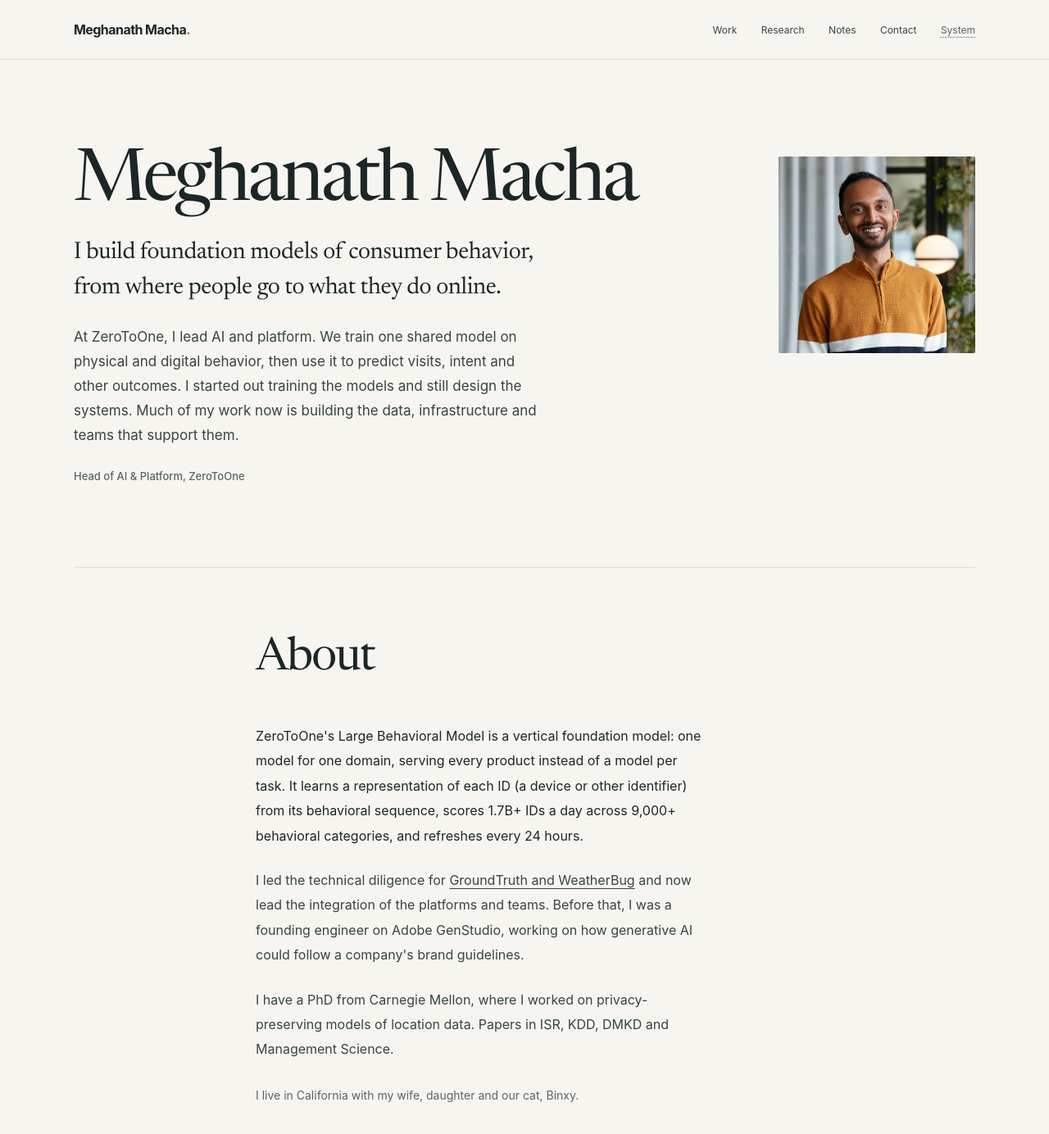
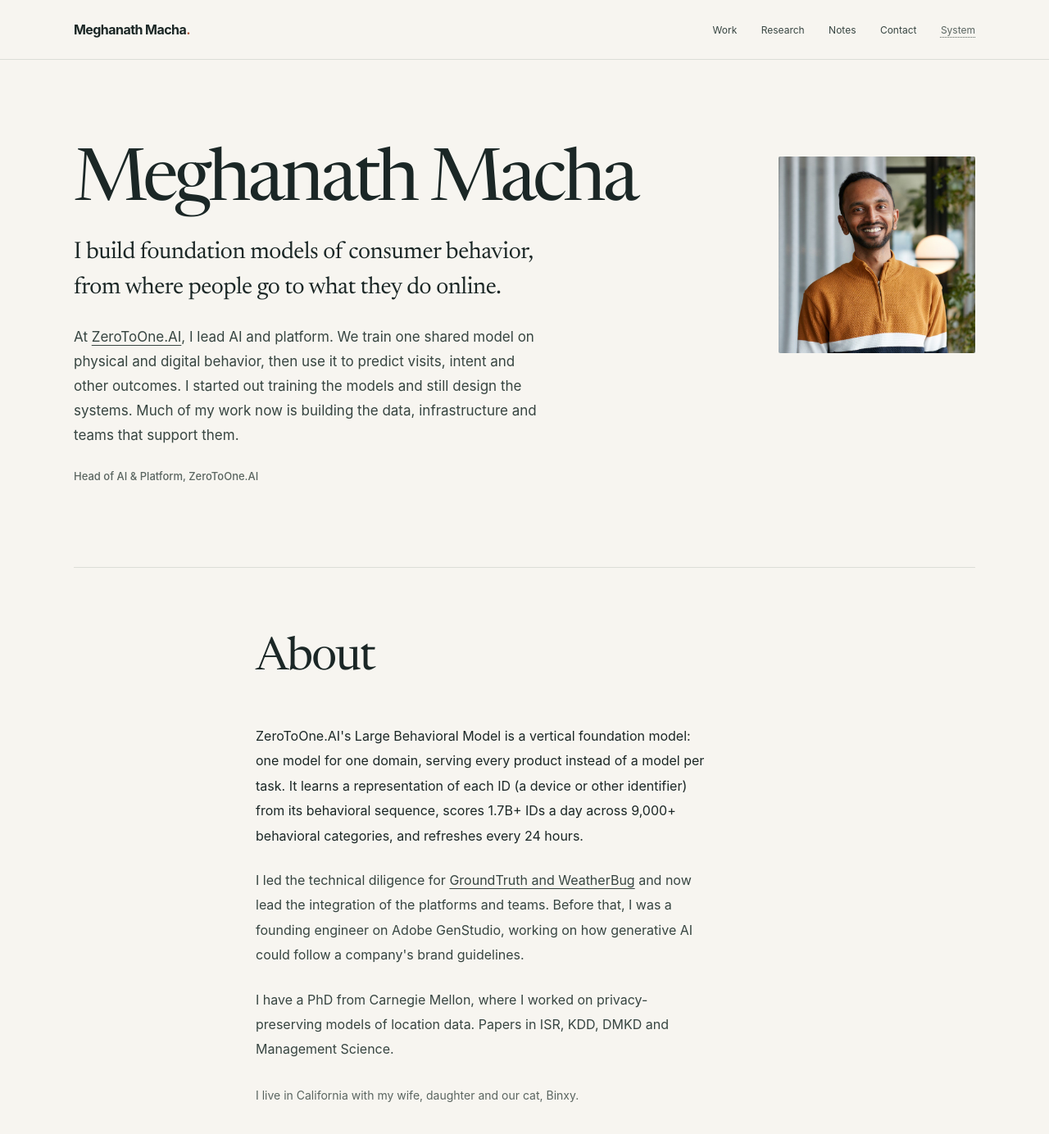
Before and after one commit to mmacha/mmacha.github.io, a Jekyll site: the page built from index.html, in a window 1280 px wide and 1400 px high. Shown: the top 1384 px of the window at 82% size. Built offline with Jekyll 4.4.1, drawn with Linux system fonts in a browser that asks for light colours; some of the changed text lies outside the part shown.

Commit message:
Name the company ZeroToOne.AI and link it from the hero
Co-Authored-By: Claude Fable 5.1 <noreply@anthropic.com>

```diff
--- a/_layouts/default.html
+++ b/_layouts/default.html
@@ -10,7 +10,7 @@
   {%- if page.date -%}{%- assign og_type = 'article' -%}{%- else -%}{%- assign og_type = 'website' -%}{%- endif -%}
 {%- else -%}
   {%- assign doc_title = page.title | default: site.title -%}
-  {%- assign doc_desc = page.description | default: 'Meghanath Macha, Head of AI & Platform at ZeroToOne.' -%}
+  {%- assign doc_desc = page.description | default: 'Meghanath Macha, Head of AI & Platform at ZeroToOne.AI.' -%}
   {%- assign share_title = doc_title -%}
   {%- assign share_desc = page.og_description | default: doc_desc -%}
   {%- assign og_type = page.og_type | default: 'website' -%}
@@ -109,7 +109,7 @@
       "https://bsky.app/profile/hereismacha.bsky.social",
       "https://blog.platform.zerotoone.ai/"
     ],
-    "description": "Head of AI & Platform at ZeroToOne. Builds vertical foundation models of consumer behavior and the ML platforms that serve them."
+    "description": "Head of AI & Platform at ZeroToOne.AI. Builds vertical foundation models of consumer behavior and the ML platforms that serve them."
   }
   </script>
 {%- if page.url == '/' or page.url == '/index.html' %}
--- a/index.html
+++ b/index.html
@@ -1,7 +1,7 @@
 ---
 layout: default
 title: "Meghanath Macha | AI & Platform"
-description: "Meghanath Macha builds vertical foundation models of consumer behavior and the ML platforms that serve them. Head of AI & Platform at ZeroToOne."
+description: "Meghanath Macha builds vertical foundation models of consumer behavior and the ML platforms that serve them. Head of AI & Platform at ZeroToOne.AI."
 og_description: "I build foundation models of consumer behavior, from where people go to what they do online."
 og_type: profile
 ---
@@ -11,9 +11,9 @@ og_type: profile
         <h1 id="hero-title">Meghanath Macha</h1>
         <div class="hero-copy">
           <p class="hero-lead">I build foundation models of consumer behavior, from where people go to what they do online.</p>
-          <p class="hero-second">At ZeroToOne, I lead AI and platform. We train one shared model on physical and digital behavior, then use it to predict visits, intent and other outcomes. I started out training the models and still design the systems. Much of my work now is building the data, infrastructure and teams that support them.</p>
+          <p class="hero-second">At <a href="https://www.zerotoone.ai/" target="_blank" rel="noopener noreferrer">ZeroToOne.AI</a>, I lead AI and platform. We train one shared model on physical and digital behavior, then use it to predict visits, intent and other outcomes. I started out training the models and still design the systems. Much of my work now is building the data, infrastructure and teams that support them.</p>
         </div>
-        <p class="role">Head of AI &amp; Platform, ZeroToOne</p>
+        <p class="role">Head of AI &amp; Platform, ZeroToOne.AI</p>
       </div>
       <img class="portrait" src="/images/macha.jpg" alt="Meghanath Macha" width="800" height="800" loading="eager" fetchpriority="high">
     </div>
@@ -22,7 +22,7 @@ og_type: profile
   <section id="about" class="section wrap" aria-labelledby="about-title">
     <div class="section-head"><div></div><div><h2 id="about-title">About</h2></div></div>
     <div class="two-col"><div></div><div class="bio-content">
-      <p>ZeroToOne's Large Behavioral Model is a vertical foundation model: one model for one domain, serving every product instead of a model per task. It learns a representation of each ID (a device or other identifier) from its behavioral sequence, scores 1.7B+ IDs a day across 9,000+ behavioral categories, and refreshes every 24 hours.</p>
+      <p>ZeroToOne.AI's Large Behavioral Model is a vertical foundation model: one model for one domain, serving every product instead of a model per task. It learns a representation of each ID (a device or other identifier) from its behavioral sequence, scores 1.7B+ IDs a day across 9,000+ behavioral categories, and refreshes every 24 hours.</p>
       <p>I led the technical diligence for <a href="https://www.prnewswire.com/news-releases/zerotooneai-acquires-groundtruth-to-deploy-at-scale-an-ai-driven-predictive-intelligence-platform-for-enterprise-decision-systems-302724815.html" target="_blank" rel="noopener noreferrer">GroundTruth and WeatherBug</a> and now lead the integration of the platforms and teams. Before that, I was a founding engineer on Adobe GenStudio, working on how generative AI could follow a company's brand guidelines.</p>
       <p>I have a PhD from Carnegie Mellon, where I worked on privacy-preserving models of location data. Papers in ISR, KDD, DMKD and Management Science.</p>
       <p class="personal">I live in California with my wife, daughter and our cat, Binxy.</p>
@@ -52,9 +52,9 @@ og_type: profile
     <div class="section-head"><div></div><div><h2 id="background-title">Background</h2></div></div>
     <div class="two-col"><div></div><div>
       <div class="timeline">
-        <div class="job"><div><strong>ZeroToOne · Head of AI &amp; Platform</strong></div><time>2025 to present</time></div>
+        <div class="job"><div><strong>ZeroToOne.AI · Head of AI &amp; Platform</strong></div><time>2025 to present</time></div>
         <div class="job"><div><strong>Adobe · GenStudio / Machine Learning</strong></div><time>2021 to 2025</time></div>
-        <div class="job"><div><strong>ZeroToOne · Founding ML Engineer</strong></div><time>2017 to 2021</time></div>
+        <div class="job"><div><strong>ZeroToOne.AI · Founding ML Engineer</strong></div><time>2017 to 2021</time></div>
         <div class="job"><div><strong>Adobe Research · Research Scientist</strong></div><time>2014 to 2016</time></div>
       </div>
       <div class="education">
@@ -72,7 +72,7 @@ og_type: profile
       <div class="pub"><b><a href="https://doi.org/10.1287/isre.2023.1227" target="_blank" rel="noopener noreferrer">Personalized privacy preservation in consumer mobile trajectories</a></b><span>ISR · 2023</span></div>
       <div class="pub"><b><a href="https://doi.org/10.1287/mnsc.2022.00017" target="_blank" rel="noopener noreferrer">Privacy choice during crisis</a></b><span>Management Science · 2026</span></div>
       <div class="pub"><b><a href="https://document-intelligence.github.io/DI-2022/files/di-2022_final_12.pdf" target="_blank" rel="noopener noreferrer">Revisiting how to focus: Triplet attention for joint entity and relation extraction</a></b><span>DI @ KDD · 2022</span></div>
-      <div class="pub"><b><a href="https://patents.google.com/patent/WO2025006073A1/en" target="_blank" rel="noopener noreferrer">Modeling a user predisposition based on location data</a></b><span>Patent · ZeroToOne · 2025</span></div>
+      <div class="pub"><b><a href="https://patents.google.com/patent/WO2025006073A1/en" target="_blank" rel="noopener noreferrer">Modeling a user predisposition based on location data</a></b><span>Patent · ZeroToOne.AI · 2025</span></div>
       <a class="text-link research-link" href="https://scholar.google.com/citations?hl=en&amp;user=XNzyEd0AAAAJ" target="_blank" rel="noopener noreferrer">All publications on Google Scholar</a>
     </div></div>
   </section>
--- a/llms.txt
+++ b/llms.txt
@@ -13,13 +13,13 @@ Head of AI & Platform at ZeroToOne.AI. Behavioral foundation models and ML platf
 
 ## Now
 
-Leads AI and platform at ZeroToOne. Builds the Large Behavioral Model, a vertical foundation
+Leads AI and platform at ZeroToOne.AI. Builds the Large Behavioral Model, a vertical foundation
 model pretrained on sequences of physical and digital consumer behavior. It learns a
 representation of each ID, scores 1.7B+ IDs a day across 9,000+ behavioral categories, and
 refreshes every 24 hours; audiences, intent scores and custom models are downstream tasks on
 the same representation. Built Audience Builder, an agent that turns a plain-English brief into
 an inspectable audience definition over the model's outputs. Led technical diligence on
-ZeroToOne's acquisition of GroundTruth and WeatherBug; leads bringing the platforms and teams
+ZeroToOne.AI's acquisition of GroundTruth and WeatherBug; leads bringing the platforms and teams
 together.
 
 ## Previously
@@ -38,7 +38,7 @@ Indian Institute of Technology Kharagpur.
 ## Patents
 
 9 granted patents, 15+ filed across behavioral ML, GenAI, and privacy. First-listed inventor on
-ZeroToOne's WO2025006073 (modeling user predisposition from location data).
+ZeroToOne.AI's WO2025006073 (modeling user predisposition from location data).
 
 ## Notes
 
```
